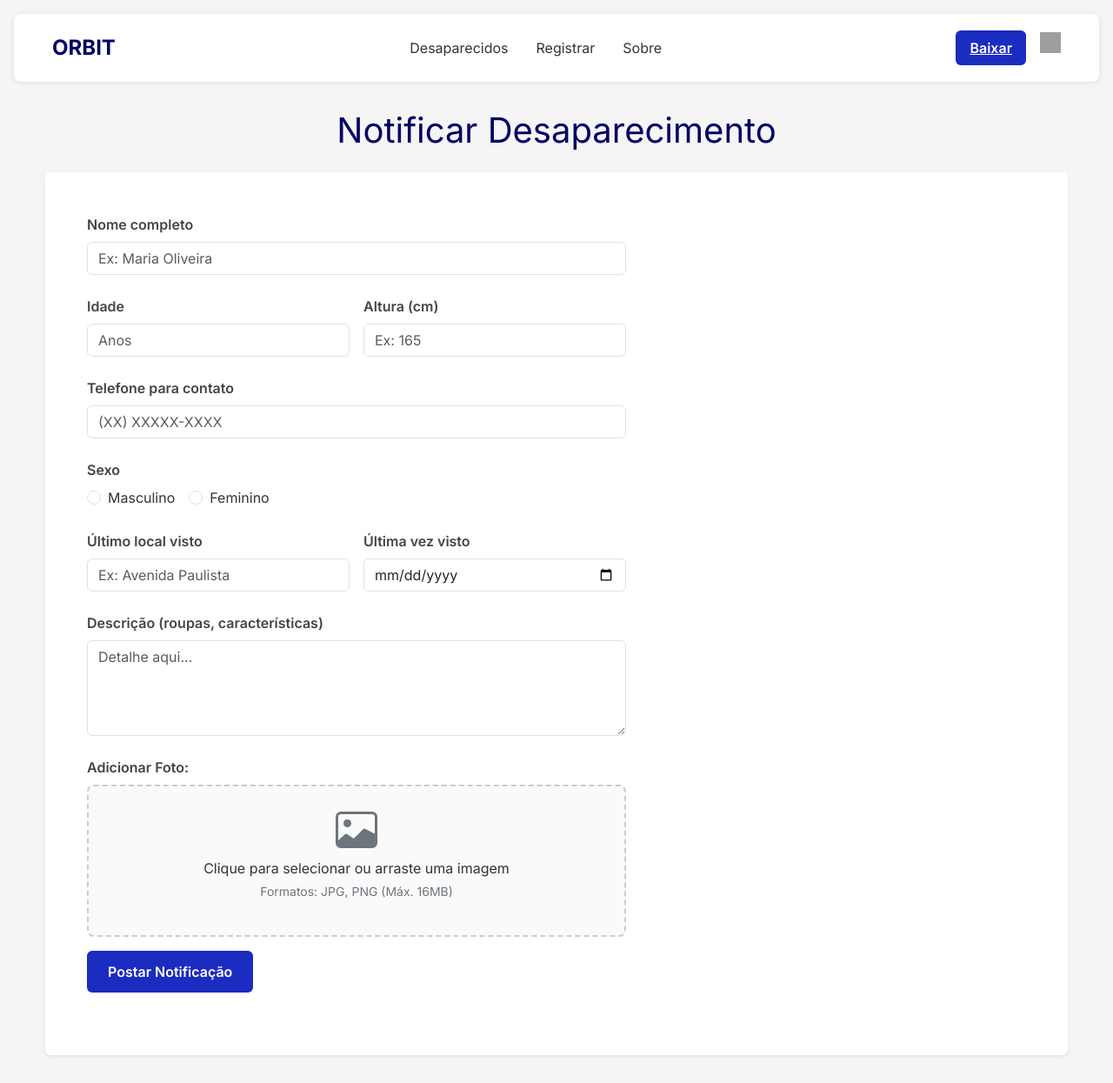
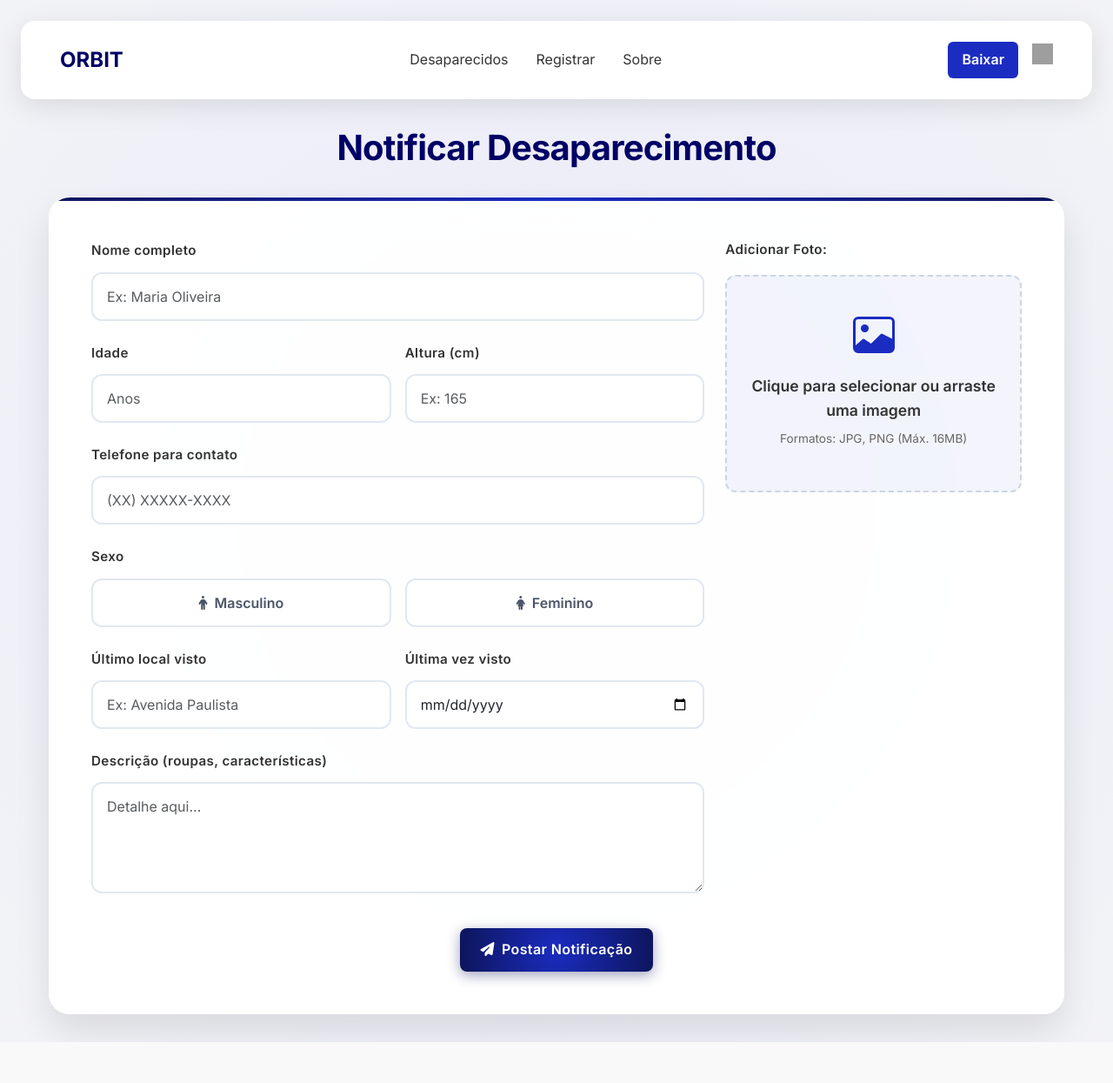
Before and after one commit to mzmorelli/TCC-Orbit, a Flask app: page /registrar in a window 1280 px wide. Shown: the whole page at 87% size. After the commit the page ends 1198 px from the top, so only its background shows below. Run offline with Flask 3, Linux system fonts and the light colour scheme; parts of the project's set-up code (start-up, migrations or seed data) failed here and were passed over; grey boxes are pictures that could not be loaded.

Commit message:
style registro

```diff
--- a/SiteOrbit/static/css/registrar.css
+++ b/SiteOrbit/static/css/registrar.css
@@ -5,34 +5,41 @@
 }
 
 body {
-  font-family: 'Inter', sans-serif;
-  background: #f5f5f5;
+  font-family: 'Inter', -apple-system, BlinkMacSystemFont, 'Segoe UI', Roboto, sans-serif;
+  background: radial-gradient(circle, rgba(27, 44, 193, 0.1) 0%, rgba(13, 21, 91, 0.05) 100%);
+  min-height: 100vh;
   color: #333;
+  line-height: 1.6;
 }
 
 .navbar-custom {
-  margin: 1rem;
-  padding: 1rem 2rem;
-  background: #fff;
-  border-radius: 8px;
-  box-shadow: 0 1px 6px rgba(0, 0, 0, 0.1);
-  transition: 0.3s;
+  margin: 1.5rem;
+  padding: 1.25rem 2rem;
+  background: rgba(255, 255, 255, 0.95);
+  backdrop-filter: blur(20px);
+  border-radius: 16px;
+  box-shadow: 0 8px 32px rgba(0, 0, 0, 0.1);
+  border: 1px solid rgba(255, 255, 255, 0.2);
+  transition: all 0.4s cubic-bezier(0.4, 0, 0.2, 1);
 }
 
 .navbar-custom:hover {
-  transform: translateY(-2px);
-  box-shadow: 0 4px 12px rgba(0, 0, 0, 0.15);
+  transform: translateY(-4px);
+  box-shadow: 0 20px 40px rgba(0, 0, 0, 0.15);
+  background: rgba(255, 255, 255, 0.98);
 }
 
 .logo {
   font-weight: 700;
   font-size: 1.5rem;
   color: #000066;
-  transition: color 0.3s;
+  transition: all 0.3s ease;
+  text-decoration: none;
 }
 
 .logo:hover {
   color: rgba(27, 44, 193, 1);
+  transform: scale(1.05);
 }
 
 .nav-item-custom .nav-link {
@@ -40,25 +47,27 @@ body {
   color: #333;
   padding: 0.5rem;
   border-radius: 4px;
-  transition: 0.3s;
+  transition: all 0.3s ease;
+  text-decoration: none;
 }
 
 .nav-item-custom .nav-link:hover {
-  background: rgba(27, 44, 193, 0.1);
   color: rgba(27, 44, 193, 1);
+  background-color: rgba(27, 44, 193, 0.1);
 }
 
 .btn-started {
-  background: rgba(27, 44, 193, 1);
-  color: #fff;
+  background-color: rgba(27, 44, 193, 1);
+  color: white;
   padding: 0.5rem 1rem;
   border-radius: 6px;
   font-weight: 600;
-  transition: 0.3s;
+  text-decoration: none;
+  transition: all 0.3s ease;
 }
 
 .btn-started:hover {
-  background: #000066;
+  background-color: #000066;
   transform: translateY(-2px);
   box-shadow: 0 4px 8px rgba(0, 0, 102, 0.2);
 }
@@ -77,21 +86,59 @@ body {
 .missing-person-container {
   margin: 2rem auto;
   max-width: 1200px;
+  padding: 0 1rem;
 }
 
 .missing-person-title {
   color: #000066;
   font-size: 2.5rem;
-  margin-bottom: 1rem;
+  font-weight: 700;
+  margin-bottom: 2rem;
+  text-align: center;
+  letter-spacing: -0.02em;
 }
 
 .missing-person-form-container {
-  background: #fff;
+  background: rgba(255, 255, 255, 0.95);
+  backdrop-filter: blur(20px);
+  border-radius: 24px;
+  box-shadow: 0 20px 40px rgba(0, 0, 0, 0.1);
+  border: 1px solid rgba(255, 255, 255, 0.2);
+  overflow: hidden;
+  position: relative;
+}
+
+.missing-person-form-container::before {
+  content: '';
+  position: absolute;
+  top: 0;
+  left: 0;
+  right: 0;
+  height: 4px;
+  background: radial-gradient(circle, rgba(27, 44, 193, 1) 0%, rgba(13, 21, 91, 1) 100%);
 }
 
 .form-label {
   font-weight: 600;
-  color: #444;
+  color: #333;
+  margin-bottom: 0.75rem;
+  font-size: 0.95rem;
+  letter-spacing: 0.025em;
+}
+
+.form-control {
+  border: 2px solid #e2e8f0;
+  border-radius: 12px;
+  padding: 0.875rem 1rem;
+  font-size: 1rem;
+  transition: all 0.3s cubic-bezier(0.4, 0, 0.2, 1);
+  background: rgba(255, 255, 255, 0.8);
+}
+
+.form-control:focus {
+  border-color: rgba(27, 44, 193, 1);
+  box-shadow: 0 0 0 3px rgba(27, 44, 193, 0.1);
+  background: rgba(255, 255, 255, 1);
 }
 
 .gender-group {
@@ -100,121 +147,314 @@ body {
 
 .gender-btn {
   flex: 1;
-  border: 1px solid #ccc;
-  border-radius: 8px;
-  background: #f8f9fa;
-  color: #333;
-  transition: 0.3s;
+  border: 2px solid #e2e8f0;
+  border-radius: 12px;
+  background: rgba(255, 255, 255, 0.8);
+  color: #4a5568;
+  padding: 0.875rem 1rem;
+  font-weight: 600;
+  transition: all 0.3s cubic-bezier(0.4, 0, 0.2, 1);
+  position: relative;
+  overflow: hidden;
+}
+
+.gender-btn::before {
+  content: '';
+  position: absolute;
+  top: 0;
+  left: -100%;
+  width: 100%;
+  height: 100%;
+  background: radial-gradient(circle, rgba(27, 44, 193, 1) 0%, rgba(13, 21, 91, 1) 100%);
+  transition: left 0.3s ease;
+  z-index: -1;
 }
 
 .gender-btn.active {
-  background: rgba(27, 44, 193, 1);
   color: #fff;
   border-color: rgba(27, 44, 193, 1);
+  transform: translateY(-2px);
+  box-shadow: 0 4px 15px rgba(27, 44, 193, 0.3);
+}
+
+.gender-btn.active::before {
+  left: 0;
 }
 
 .submit-btn {
-  background: rgba(27, 44, 193, 1);
+  background: radial-gradient(circle, rgba(27, 44, 193, 1) 0%, rgba(13, 21, 91, 1) 100%);
   color: #fff;
   border: none;
   border-radius: 8px;
   padding: 0.75rem 2rem;
   font-size: 1rem;
-  transition: 0.3s;
+  font-weight: 600;
+  transition: all 0.3s ease;
+  position: relative;
+  overflow: hidden;
+  box-shadow: 0 4px 15px rgba(13, 21, 91, 0.4);
+  letter-spacing: 0.025em;
+}
+
+.submit-btn::before {
+  content: '';
+  position: absolute;
+  top: 0;
+  left: -100%;
+  width: 100%;
+  height: 100%;
+  background: #000066;
+  transition: left 0.3s ease;
+  z-index: -1;
 }
 
 .submit-btn:hover {
-  background: #000066;
   transform: translateY(-2px);
-  box-shadow: 0 4px 8px rgba(0, 0, 102, 0.2);
+  box-shadow: 0 8px 25px rgba(13, 21, 91, 0.6);
 }
 
-/* NOVOS ESTILOS PARA O UPLOAD DE IMAGEM */
+.submit-btn:hover::before {
+  left: 0;
+}
+
+/* ESTILOS MODERNOS PARA O UPLOAD DE IMAGEM */
 #imagem {
-  display: none; /* Esconde o input padrão */
+  display: none;
 }
 
 .image-upload-container {
-  margin-bottom: 1.5rem;
+  margin-bottom: 2rem;
   position: relative;
 }
 
 .image-upload-label {
   display: block;
   font-weight: 600;
-  color: #444;
-  margin-bottom: 0.5rem;
+  color: #333;
+  margin-bottom: 1rem;
+  font-size: 0.95rem;
+  letter-spacing: 0.025em;
 }
 
 .image-upload-wrapper {
-  border: 2px dashed #ccc;
-  border-radius: 8px;
-  padding: 1.5rem;
+  border: 2px dashed #cbd5e0;
+  border-radius: 12px;
+  padding: 2rem 1.5rem;
   text-align: center;
-  background-color: #fafafa;
+  background: rgba(27, 44, 193, 0.05);
   cursor: pointer;
+  transition: all 0.3s ease;
+  position: relative;
+  overflow: hidden;
+  height: 100%;
+  display: flex;
+  flex-direction: column;
+  justify-content: center;
+}
+
+.image-upload-wrapper::before {
+  content: '';
+  position: absolute;
+  top: 0;
+  left: -100%;
+  width: 100%;
+  height: 100%;
+  background: rgba(27, 44, 193, 0.1);
+  transition: left 0.3s ease;
+  z-index: -1;
+}
+
+.image-upload-wrapper:hover {
+  border-color: rgba(27, 44, 193, 1);
+  box-shadow: 0 4px 15px rgba(27, 44, 193, 0.2);
+}
+
+.image-upload-wrapper:hover::before {
+  left: 0;
+}
+
+.upload-icon {
+  font-size: 2.5rem;
+  color: rgba(27, 44, 193, 1);
+  margin-bottom: 1rem;
   transition: all 0.3s ease;
 }
 
-.image-upload-wrapper:hover {
-  border-color: rgba(27, 44, 193, 0.5);
-  background-color: rgba(27, 44, 193, 0.05);
-}
-
-.upload-icon {
-  font-size: 2rem;
-  color: #6c757d;
-  margin-bottom: 0.5rem;
+.image-upload-wrapper:hover .upload-icon {
+  transform: scale(1.05);
+  color: #000066;
 }
 
 .upload-text {
-  font-size: 1rem;
+  font-size: 1.1rem;
   color: #333;
-  margin-bottom: 0.25rem;
+  margin-bottom: 0.5rem;
+  font-weight: 600;
 }
 
 .upload-hint {
-  font-size: 0.875rem;
-  color: #6c757d;
+  font-size: 0.85rem;
+  color: #666;
+  font-weight: 500;
 }
 
 .image-preview {
   max-width: 100%;
-  max-height: 300px;
+  max-height: 250px;
   margin-top: 1rem;
-  border-radius: 4px;
-  display: none; /* Inicialmente escondido */
+  border-radius: 12px;
+  display: none;
+  box-shadow: 0 4px 15px rgba(0, 0, 0, 0.1);
+  border: 2px solid rgba(27, 44, 193, 0.2);
 }
 
 .upload-button {
-  background: rgba(27, 44, 193, 1);
+  background: radial-gradient(circle, rgba(27, 44, 193, 1) 0%, rgba(13, 21, 91, 1) 100%);
   color: white;
   border: none;
   padding: 0.75rem 1.5rem;
-  border-radius: 6px;
+  border-radius: 8px;
   font-weight: 600;
+  font-size: 1rem;
   margin-top: 1rem;
   cursor: pointer;
   transition: all 0.3s ease;
+  position: relative;
+  overflow: hidden;
+  box-shadow: 0 4px 15px rgba(13, 21, 91, 0.4);
+  letter-spacing: 0.025em;
+}
+
+.upload-button::before {
+  content: '';
+  position: absolute;
+  top: 0;
+  left: -100%;
+  width: 100%;
+  height: 100%;
+  background: #000066;
+  transition: left 0.3s ease;
+  z-index: -1;
 }
 
 .upload-button:hover {
-  background: #000066;
   transform: translateY(-2px);
+  box-shadow: 0 8px 25px rgba(13, 21, 91, 0.6);
 }
 
-@media (max-width:992px) {
+.upload-button:hover::before {
+  left: 0;
+}
+
+/* Animações e efeitos especiais */
+@keyframes fadeInUp {
+  from {
+    opacity: 0;
+    transform: translateY(30px);
+  }
+  to {
+    opacity: 1;
+    transform: translateY(0);
+  }
+}
+
+@keyframes pulse {
+  0%, 100% {
+    transform: scale(1);
+  }
+  50% {
+    transform: scale(1.05);
+  }
+}
+
+.missing-person-container {
+  animation: fadeInUp 0.8s ease-out;
+}
+
+/* Removido o efeito pulse que causava o "pulo" */
+
+/* Responsividade melhorada */
+@media (max-width: 1200px) {
+  .missing-person-container {
+    max-width: 100%;
+    margin: 1rem;
+  }
+}
+
+@media (max-width: 992px) {
+  .missing-person-title {
+    font-size: 2.5rem;
+  }
+
+  .navbar-custom {
+    margin: 1rem;
+    padding: 1rem 1.5rem;
+  }
+}
+
+@media (max-width: 768px) {
   .missing-person-title {
     font-size: 2rem;
   }
+
+  .missing-person-form-container {
+    margin: 1rem;
+    border-radius: 20px;
+  }
+
+  .image-upload-wrapper {
+    padding: 1.5rem 1rem;
+    height: auto;
+  }
+
+  .upload-text {
+    font-size: 1rem;
+  }
+
+  .upload-icon {
+    font-size: 2rem;
+  }
+
+  .submit-btn, .upload-button {
+    width: 100%;
+    padding: 1rem;
+  }
+
+  .navbar-custom {
+    margin: 0.5rem;
+    padding: 1rem;
+  }
 }
 
-@media (max-width:768px) {
-  .missing-person-form-container {
-    padding: 2rem 1rem;
+@media (max-width: 576px) {
+  .missing-person-title {
+    font-size: 1.75rem;
   }
 
-  .submit-btn {
-    width: 100%;
+  .missing-person-container {
+    margin: 0.5rem;
+    padding: 0;
+  }
+
+  .missing-person-form-container {
+    margin: 0.5rem;
+    border-radius: 16px;
+  }
+
+  .image-upload-wrapper {
+    padding: 1.5rem 1rem;
+    height: auto;
+  }
+
+  .upload-icon {
+    font-size: 2rem;
+  }
+
+  .upload-text {
+    font-size: 0.95rem;
+  }
+
+  .upload-hint {
+    font-size: 0.8rem;
   }
 }
--- a/SiteOrbit/views/registrar.html
+++ b/SiteOrbit/views/registrar.html
@@ -5,11 +5,15 @@
     rel="stylesheet"
     href="{{ url_for('static', filename='css/registrar.css') }}"
   />
+  <link
+    rel="stylesheet"
+    href="https://cdnjs.cloudflare.com/ajax/libs/font-awesome/6.4.0/css/all.min.css"
+  />
 </head>
 
 <div class="missing-person-container container-lg">
   <h1 class="missing-person-title text-center">Notificar Desaparecimento</h1>
-  <div class="missing-person-form-container mt-4 p-5 shadow-sm rounded">
+  <div class="missing-person-form-container mt-4 p-5">
 
     {% with messages = get_flashed_messages(with_categories=true) %} {% if
     messages %} {% for category, message in messages %}
@@ -24,14 +28,14 @@
     </div>
     {% endfor %} {% endif %} {% endwith %}
 
-    <div class="row g-4">
-      <div class="col-lg-7">
     <form
       class="missing-person-form"
       action="{{ url_for('registrar') }}"
       method="POST"
       enctype="multipart/form-data"
     >
+      <div class="row g-4">
+        <div class="col-lg-8">
           <div class="mb-4">
             <label class="form-label">Nome completo</label>
             <input
@@ -81,31 +85,15 @@
 
           <div class="mb-4">
             <label class="form-label">Sexo</label>
-            <div class="d-flex gap-3">
-              <div class="form-check">
-                <input
-                  class="form-check-input"
-                  type="radio"
-                  id="masculino"
-                  name="sexo"
-                  value="Masculino"
-                  required
-                />
-                <label class="form-check-label" for="masculino"
-                  >Masculino</label
-                >
+            <div class="d-flex gender-group">
+              <button type="button" class="btn gender-btn" data-gender="Masculino">
+                <i class="fas fa-male me-2"></i>Masculino
+              </button>
+              <button type="button" class="btn gender-btn" data-gender="Feminino">
+                <i class="fas fa-female me-2"></i>Feminino
+              </button>
             </div>
-              <div class="form-check">
-                <input
-                  class="form-check-input"
-                  type="radio"
-                  id="feminino"
-                  name="sexo"
-                  value="Feminino"
-                />
-                <label class="form-check-label" for="feminino">Feminino</label>
-              </div>
-            </div>
+            <input type="hidden" name="sexo" id="sexo-input" required>
           </div>
 
           <div class="row mb-4 g-3">
@@ -142,8 +130,9 @@
               required
             ></textarea>
           </div>
+        </div>
 
-
+        <div class="col-lg-4">
           <div class="image-upload-container">
             <label class="image-upload-label">Adicionar Foto:</label>
             <div class="image-upload-wrapper" onclick="document.getElementById('imagem').click()">
@@ -158,13 +147,38 @@
               <img id="image-preview" class="image-preview" alt="Pré-visualização da imagem">
             </div>
             <input type="file" name="imagem" id="imagem" accept="image/*" required>
-  <button type="submit" class="upload-button">Postar Notificação</button>
-</div>
           </div>
         </div>
       </div>
 
+      <div class="row">
+        <div class="col-12 text-center">
+          <button type="submit" class="upload-button">
+            <i class="fas fa-paper-plane me-2"></i>Postar Notificação
+          </button>
+        </div>
+      </div>
+    </form>
+  </div>
+</div>
+
 <script>
+    // Funcionalidade dos botões de gênero
+    const genderButtons = document.querySelectorAll('.gender-btn');
+    const sexoInput = document.getElementById('sexo-input');
+
+    genderButtons.forEach(button => {
+        button.addEventListener('click', () => {
+            // Remove a classe active de todos os botões
+            genderButtons.forEach(btn => btn.classList.remove('active'));
+            // Adiciona a classe active ao botão clicado
+            button.classList.add('active');
+            // Define o valor no input hidden
+            sexoInput.value = button.dataset.gender;
+        });
+    });
+
+    // Upload de imagem
     const photoInput = document.getElementById('imagem');
     const imagePreview = document.getElementById('image-preview');
     const uploadWrapper = document.querySelector('.image-upload-wrapper');
@@ -219,8 +233,8 @@
 
     uploadWrapper.addEventListener('drop', (e) => {
         e.preventDefault();
-        uploadWrapper.style.borderColor = '#ccc';
-        uploadWrapper.style.backgroundColor = '#fafafa';
+        uploadWrapper.style.borderColor = '#cbd5e0';
+        uploadWrapper.style.backgroundColor = 'rgba(102, 126, 234, 0.05)';
 
         if (e.dataTransfer.files.length) {
             photoInput.files = e.dataTransfer.files;
@@ -228,6 +242,29 @@
             photoInput.dispatchEvent(event);
         }
     });
+
+    // Validação do formulário
+    const form = document.querySelector('.missing-person-form');
+    form.addEventListener('submit', (e) => {
+        if (!sexoInput.value) {
+            e.preventDefault();
+            alert('Por favor, selecione o sexo da pessoa desaparecida.');
+            return false;
+        }
+
+        if (!photoInput.files[0]) {
+            e.preventDefault();
+            alert('Por favor, adicione uma foto da pessoa desaparecida.');
+            return false;
+        }
+    });
+
+    // Efeito de loading no botão de submit
+    form.addEventListener('submit', () => {
+        const submitBtn = document.querySelector('.upload-button');
+        submitBtn.innerHTML = '<i class="fas fa-spinner fa-spin me-2"></i>Enviando...';
+        submitBtn.disabled = true;
+    });
 </script>
 
 
```
Lines whose indentation alone changed are shown as unchanged.
